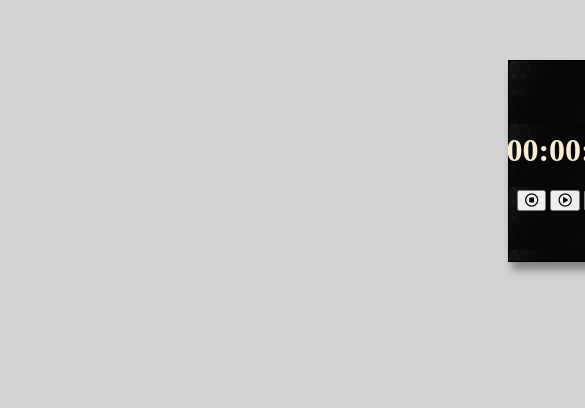
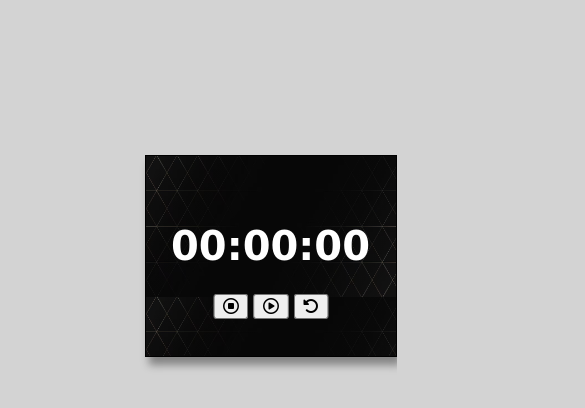
Before and after one commit to shreeshb12/Mini_Projects, a plain HTML site: page Stopwatch/index.html in a window 390 px wide. Shown: the part 140-548 px from the top of the page, 585 px wide, since content can reach past the window. Drawn offline with Linux system fonts and the light colour scheme.

Commit message:
add styles to timer and make it responsive

```diff
--- a/Stopwatch/style.css
+++ b/Stopwatch/style.css
@@ -5,18 +5,19 @@ body{
 
 .container{
     display:flex;
-    flex-direction: row;
     justify-content: center;
     align-self: center;
-    margin-top:200px;
-    margin-left: 500px;
+    margin-top:35vh;
+    margin-left: 35vw;
     border: 1px solid black;
-    height: 50%;
+    min-height: 50%;
     width: 30%;
+    min-width: 250px;
     background-image: linear-gradient(rgba(0,0,0,0.3),rgba(0,0,0,0.3)),url("./assests/background_image.avif");
     background-size:contain;
     box-shadow: 4.0px 8.0px 8.0px hsl(0deg 0% 0% / 0.38);
 }
+
 .stopwatch{
     display: flex;
     flex-direction: column;
@@ -25,3 +26,16 @@ body{
     width: 400px;
     height: 200px;
 }
+
+.timer{
+    color:white;
+    font-family: 'Foldit', cursive;
+    font-size: 2.5rem;
+}
+.buttons{
+    transform: scale(1.2);
+}
+
+button{
+    cursor:pointer;
+}
```
